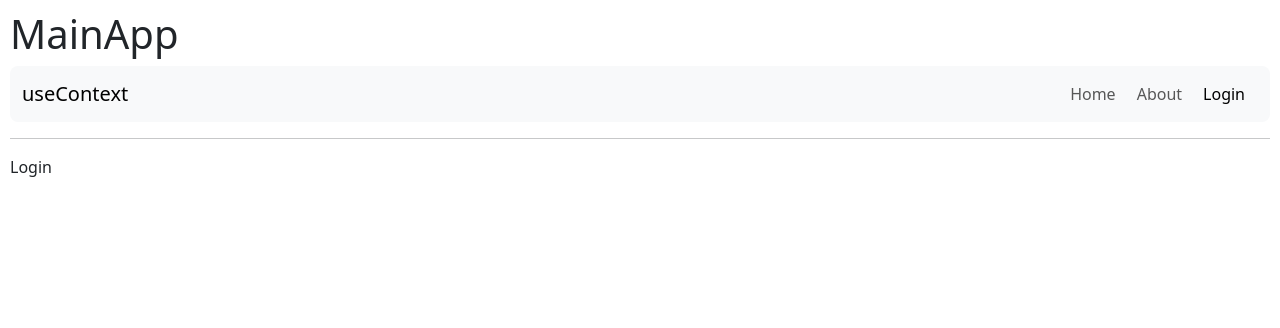
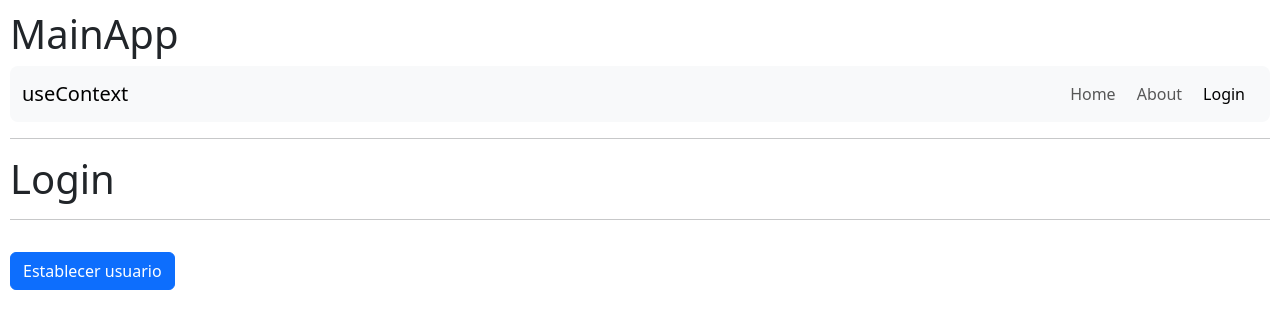
Before and after one commit to cigotete/react-study-basics, a React (Vite) app: page /login in a window 1280 px wide. Shown: the top 328 px of the page. Built offline with nearby package versions, Linux system fonts and the light colour scheme.

Commit message:
Using Context and a provider to share data among components.

```diff
--- a/src/09-useContext/HomePage.jsx
+++ b/src/09-useContext/HomePage.jsx
@@ -1,8 +1,18 @@
+import { useContext } from 'react';
+import { UserContext } from './context/UserContext';
 
 export const HomePage = () => {
+
+  const { user } = useContext( UserContext );
+
   return (
     <>
-    Home
-    </>
+      <h1>Home <small>{ user?.name }</small> </h1>
+      <hr />
+
+      <pre>
+        { JSON.stringify( user, null, 3 ) }
+      </pre>
+      </>
   )
 }
--- a/src/09-useContext/LoginPage.jsx
+++ b/src/09-useContext/LoginPage.jsx
@@ -1,8 +1,26 @@
+import { useContext } from 'react';
+import { UserContext } from './context/UserContext';
 
 export const LoginPage = () => {
-  return (
-    <>
-    Login
-    </>
-  )
+
+  const { user, setUser } = useContext( UserContext );
+
+    return (
+      <>
+        <h1>Login</h1>
+        <hr />
+
+        <pre>
+          { JSON.stringify( user, null, 3 ) }
+        </pre>
+
+        <button
+          className="btn btn-primary"
+          onClick={ () => setUser({ id: 123, name: 'Juan Camole', email: 'example@email.com' })  }
+        >
+          Establecer usuario
+        </button>
+
+      </>
+    )
 }
--- a/src/09-useContext/MainApp.jsx
+++ b/src/09-useContext/MainApp.jsx
@@ -1,9 +1,10 @@
 import { Navigate, Route, Routes } from 'react-router-dom';
+import { UserProvider } from './context/UserProvider';
 import { Navbar, AboutPage, HomePage, LoginPage } from './';
 
 export const MainApp = () => {
   return (
-    <>
+    <UserProvider>
       <h1>MainApp</h1>
       <Navbar />
       <hr />
@@ -14,6 +15,6 @@
         <Route path="/login" element={ <LoginPage /> } />
         <Route path="*" element={ <Navigate to="/login" /> } />
       </Routes>
-    </>
+    </UserProvider>
   )
 }
--- /dev/null
+++ b/src/09-useContext/context/UserContext.jsx
@@ -0,0 +1,3 @@
+import { createContext } from 'react';
+
+export const UserContext = createContext();
--- /dev/null
+++ b/src/09-useContext/context/UserProvider.jsx
@@ -0,0 +1,18 @@
+import { useState } from 'react'
+import { UserContext } from "./UserContext"
+import PropTypes from 'prop-types';
+
+export const UserProvider = ({ children }) => {
+
+  const [user, setUser] = useState();
+
+    return (
+        <UserContext.Provider value={{ user, setUser }}>
+            { children }
+        </UserContext.Provider>
+    )
+};
+
+UserProvider.propTypes = {
+  children: PropTypes.node.isRequired,
+};
```
Lines whose indentation alone changed are shown as unchanged.
